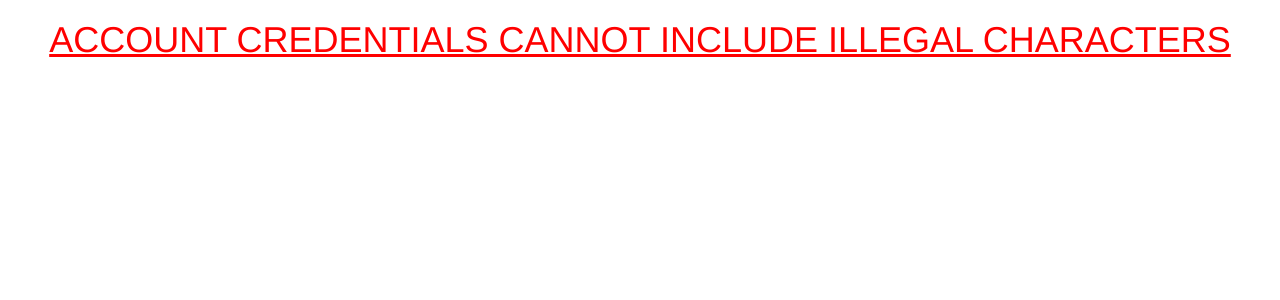
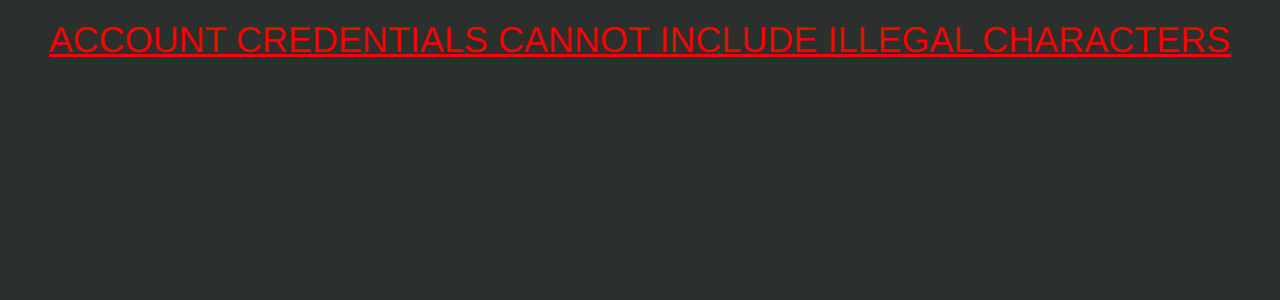
Before and after one commit to DGKSK8LIFE/AwtySM, a Flask app: template templates/charerr.html in a window 1280 px wide. Shown: the top 300 px of the page. Run offline with Flask 2, Linux system fonts and the light colour scheme; the template is opened without the code that fills it, so the values that code supplies are empty; some libraries are stand-ins or nearby versions.

Commit message:
added dark grey background in chaterr.html

```diff
--- a/templates/charerr.html
+++ b/templates/charerr.html
@@ -16,6 +16,10 @@
         color: red;
         text-decoration: underline;
     }
+
+    body {
+        background-color: rgb(44, 48, 44);
+    }
 </style>
 
 <body>
```
